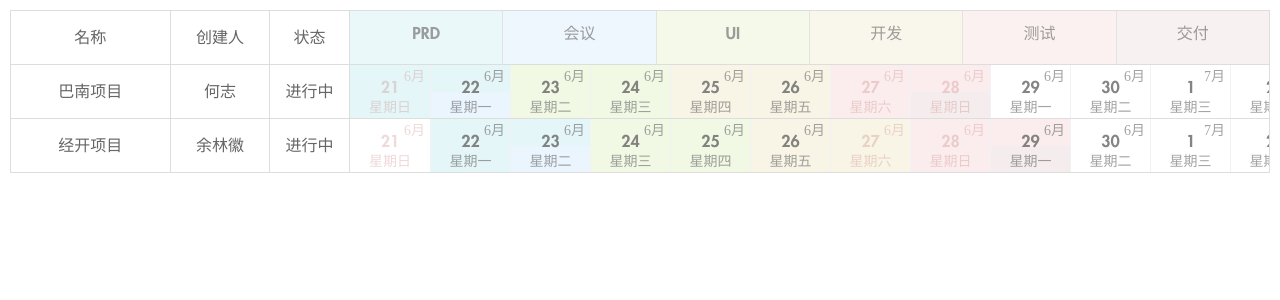
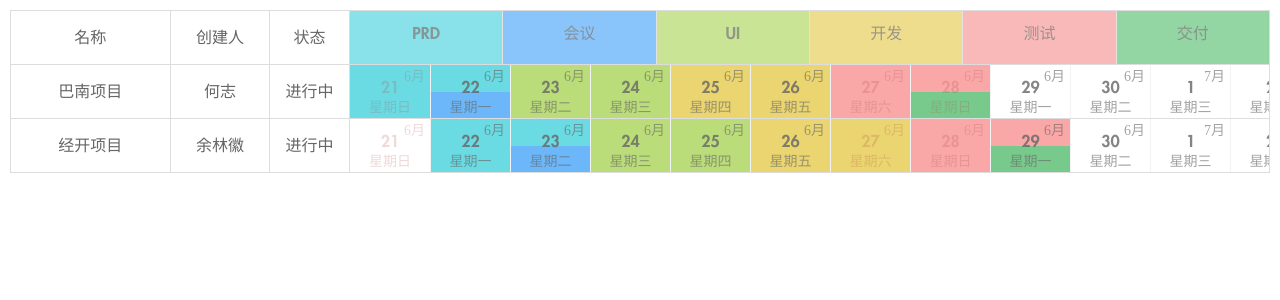
Before and after one commit to No2015/dsj_calendar, a Vue app: page / in a window 1280 px wide. Shown: the top 300 px of the page. Built offline with nearby package versions, Linux system fonts and the light colour scheme.

Commit message:
color修改

```diff
--- a/src/views/Home.vue
+++ b/src/views/Home.vue
@@ -646,22 +646,22 @@ export default {
       }
     }
     .prd .bg-color{
-      background-color: #d4f1f3;
+      background-color: #09c3d0;
     }
     .meeting .bg-color{
-      background-color: #ddeefd;
+      background-color: #0987f7;
     }
     .ui .bg-color{
-      background-color: #e8f3d3;
+      background-color: #8ec720;
     }
     .dev .bg-color{
-      background-color: #f4efd6;
+      background-color: #dcba12;
     }
     .test .bg-color{
-      background-color: #f8e2e2;
+      background-color: #f56d6d;
     }
     .product .bg-color{
-      background-color: #eee2e2;
+      background-color: #1fa740;
     }
     .bg-color {
       opacity: 0.6;
```
